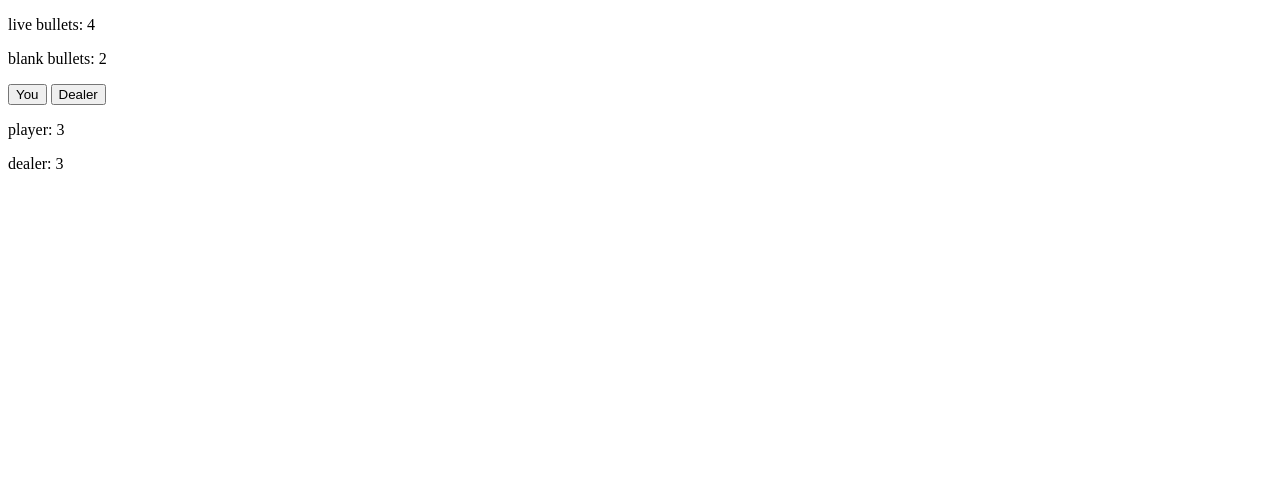
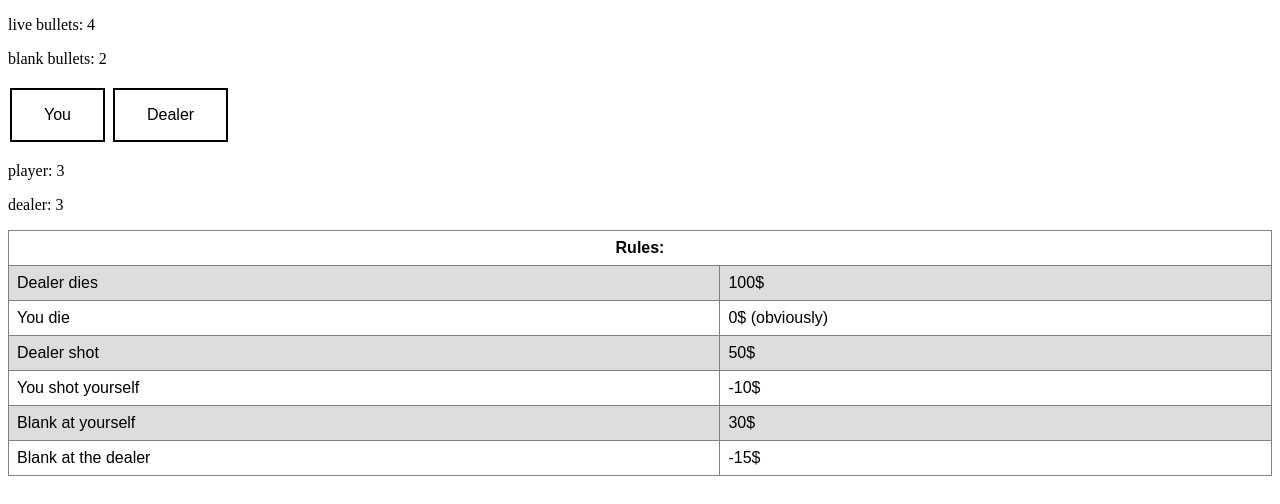
Before and after one commit to espressomint/buckshot_roulette_from_ebay, a plain HTML site: page index.html in a window 1280 px wide. Drawn offline with Linux system fonts and the light colour scheme.

Commit message:
add rules, more foramtting, css style, add money, tweak logic

```diff
--- a/index.html
+++ b/index.html
@@ -3,16 +3,71 @@
 <head>
     <meta charset="UTF-8">
     <meta name="viewport" content="width=device-width, initial-scale=1.0">
+    <link rel="stylesheet" href="style.css">
     <title>Document</title>
     <script src="life.js" defer></script>
 </head>
 <body>
-    <p id="display_lives">live bullets: </p>
-    <p id="display_blanks"></p>
-    <button onclick="shootYourself()">You</button>
-    <button onclick="shootThem()">Dealer</button>
-    <p id="display_player_life"></p>
-    <p id="display_dealer_life"></p>
-
+    <div>
+        <p id="display_lives">live bullets: </p>
+        <p id="display_blanks"></p>
+        <button class="button button1" onclick="shootYourself()">You</button>
+        <button class="button button1" onclick="shootThem()">Dealer</button>
+        <p id="display_player_life"></p>
+        <p id="display_dealer_life"></p>
+    </div>
+    <table>
+        <tr>
+            <th colspan="2">Rules:</th>
+        </tr>
+        <tr>
+            <td>
+                Dealer dies
+            </td>
+            <td>
+                100$
+            </td>
+        </tr>
+        <tr>
+            <td>
+               You die
+            </td>
+            <td>
+                0$ (obviously)
+            </td>
+        </tr>
+        <tr>
+            <td>
+                Dealer shot
+            </td>
+            <td>
+                50$
+            </td>
+        </tr>
+        <tr>
+            <td>
+                You shot yourself
+            </td>
+            <td>
+                -10$
+            </td>
+        </tr>
+        <tr>
+            <td>
+                Blank at yourself
+            </td>
+            <td>
+                30$
+            </td>
+        </tr>
+        <tr>
+            <td>
+                Blank at the dealer
+            </td>
+            <td>
+                -15$
+            </td>
+        </tr>
+    </table>
 </body>
 </html>
--- a/life.js
+++ b/life.js
@@ -4,6 +4,7 @@ let dealer = parseInt(global_lives)
 let bullets = []
 let live_bullets = 0
 let blank_bullets = 0
+let money = 0
 for(let i = 0; i < 6; i++){
     bullets.push(Math.floor(Math.random() * 2))
 }
@@ -24,66 +25,67 @@ function shootYourself(){
     current_bullet = bullets.shift()
     if(current_bullet == 1 ){
         player--
+        money = money - 10
         alert("you shot yourself")
-        let life_display = document.getElementById("display_life");
-        life_display.innerHTML = ("player: " + player)
-
-        let dealer_display = document.getElementById("display_dealer_life");
-        dealer_display.innerHTML = ("dealer: " + dealer)
     }else{
         dealer--
+        money = money + 30
         alert("you were lucky")
-        let life_display = document.getElementById("display_life");
-        life_display.innerHTML = ("player: " + player)
-
-        let dealer_display = document.getElementById("display_dealer_life");
-        dealer_display.innerHTML = ("dealer: " + dealer)
     }
     switch (true){
         case dealer == 0:
-            alert("he dead");
+            money = money + 100
+            alert("he dead, you earned: " + money + "$");
             window.location.reload()
             break;
         case player == 0:
-            alert("you dead")
+            money = money = 0
+            alert("you dead, you earned: nothing lmao" );
             window.location.reload()
             break;
         case bullets.length == 0:
+            money = money + 15
             alert("you both live")
             window.location.reload()
             break;
     }
-}
-function shootThem(){
-    current_bullet = bullets.shift()
-    if(current_bullet == 1){
-        dealer--
-        alert("you scored")
-        let life_display = document.getElementById("display_life");
-        life_display.innerHTML = ("player: " + player)
-        let dealer_display = document.getElementById("display_dealer_life");
-        dealer_display.innerHTML = ("dealer: " + dealer)
-    }else{
-        player--
-        alert("missed your shot")
     let life_display = document.getElementById("display_player_life");
     life_display.innerHTML = ("player: " + player)
     let dealer_display = document.getElementById("display_dealer_life");
     dealer_display.innerHTML = ("dealer: " + dealer)
 }
+function shootThem(){
+    current_bullet = bullets.shift()
+    if(current_bullet == 1){
+        money = money + 50
+        dealer--
+        alert("you scored")
+    }else{
+        money = money - 15
+        player--
+        alert("missed your shot")
+    }
     switch (true){
         case dealer == 0:
-            alert("he dead");
+            money =  money + 100
+            alert("he dead, you earned: " + money + "$");
             window.location.reload()
             break;
         case player == 0:
+            money = money = 0
             alert("you dead")
             window.location.reload()
             break;
         case bullets.length == 0:
-            alert("you both live");
+            money = money + 15
+            alert("you both live")
             window.location.reload()
+            break;
     }
+    let life_display = document.getElementById("display_player_life");
+    life_display.innerHTML = ("player: " + player)
+    let dealer_display = document.getElementById("display_dealer_life");
+    dealer_display.innerHTML = ("dealer: " + dealer)
 }
 //display shit
 let blank_display = document.getElementById("display_blanks");
--- /dev/null
+++ b/style.css
@@ -0,0 +1,47 @@
+table{
+    font-family: Arial, Helvetica, sans-serif;
+    border-collapse: collapse;
+    width: 100%;
+}
+th{
+    text-align: center;
+}
+td, th{
+    border: 1px solid gray;
+
+    padding: 8px;
+}
+tr:nth-child(even){
+    background-color: #dddddd;
+}
+
+.button {
+    background-color: black; /* Green */
+    border: none;
+    color: white;
+    padding: 16px 32px;
+    text-align: center;
+    text-decoration: none;
+    display: inline-block;
+    font-size: 16px;
+    margin: 4px 2px;
+    transition-duration: 0.4s;
+    cursor: pointer;
+}
+
+.button1 {
+    background-color: white;
+    color: black;
+    border: 2px solid black;
+}
+
+.button1:hover {
+    background-color: black;
+    color: white;
+}
+
+div{
+    margin-left:auto;
+    margin-right:auto;
+
+}
```
Lines whose indentation alone changed are shown as unchanged.
